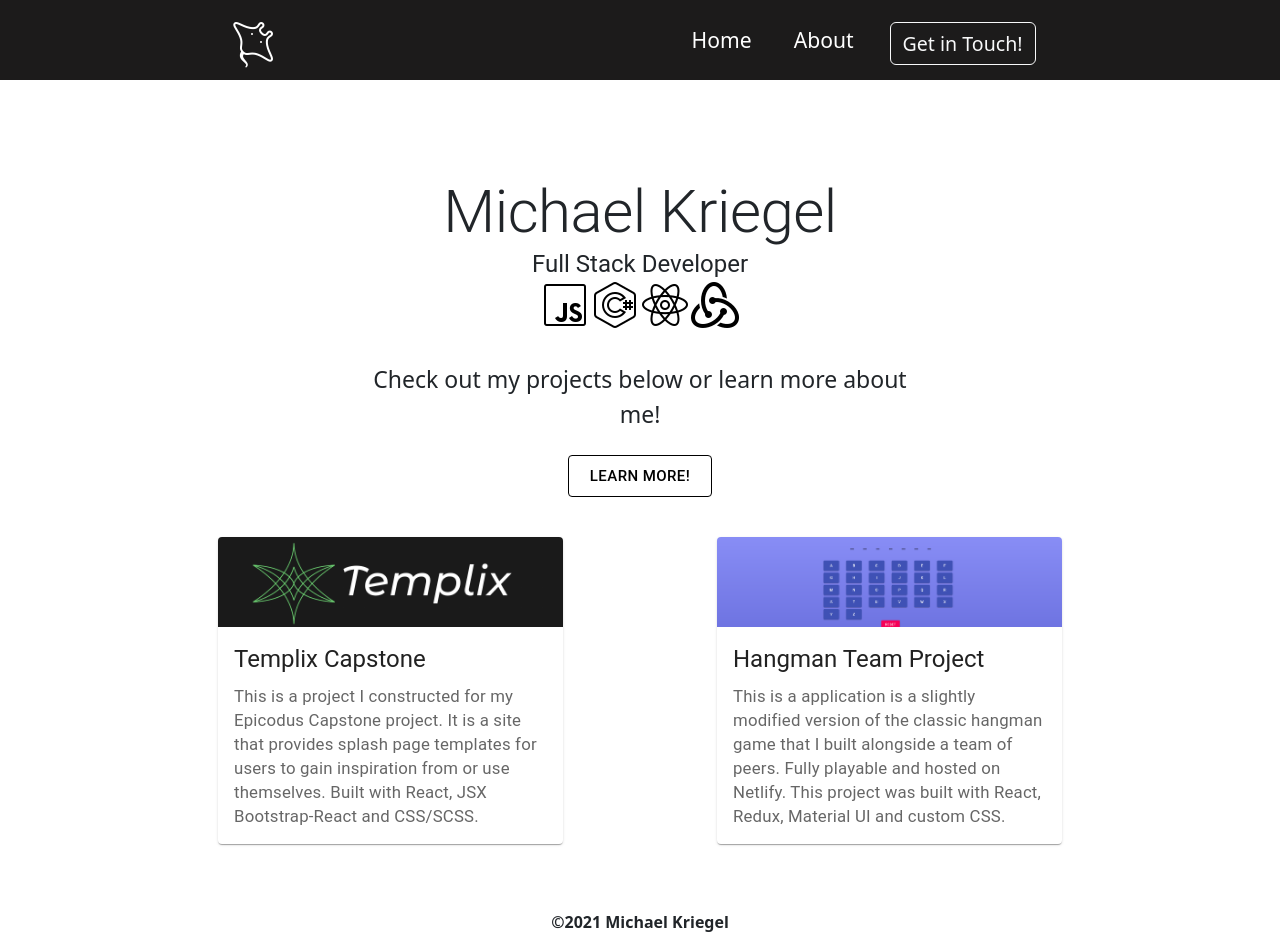
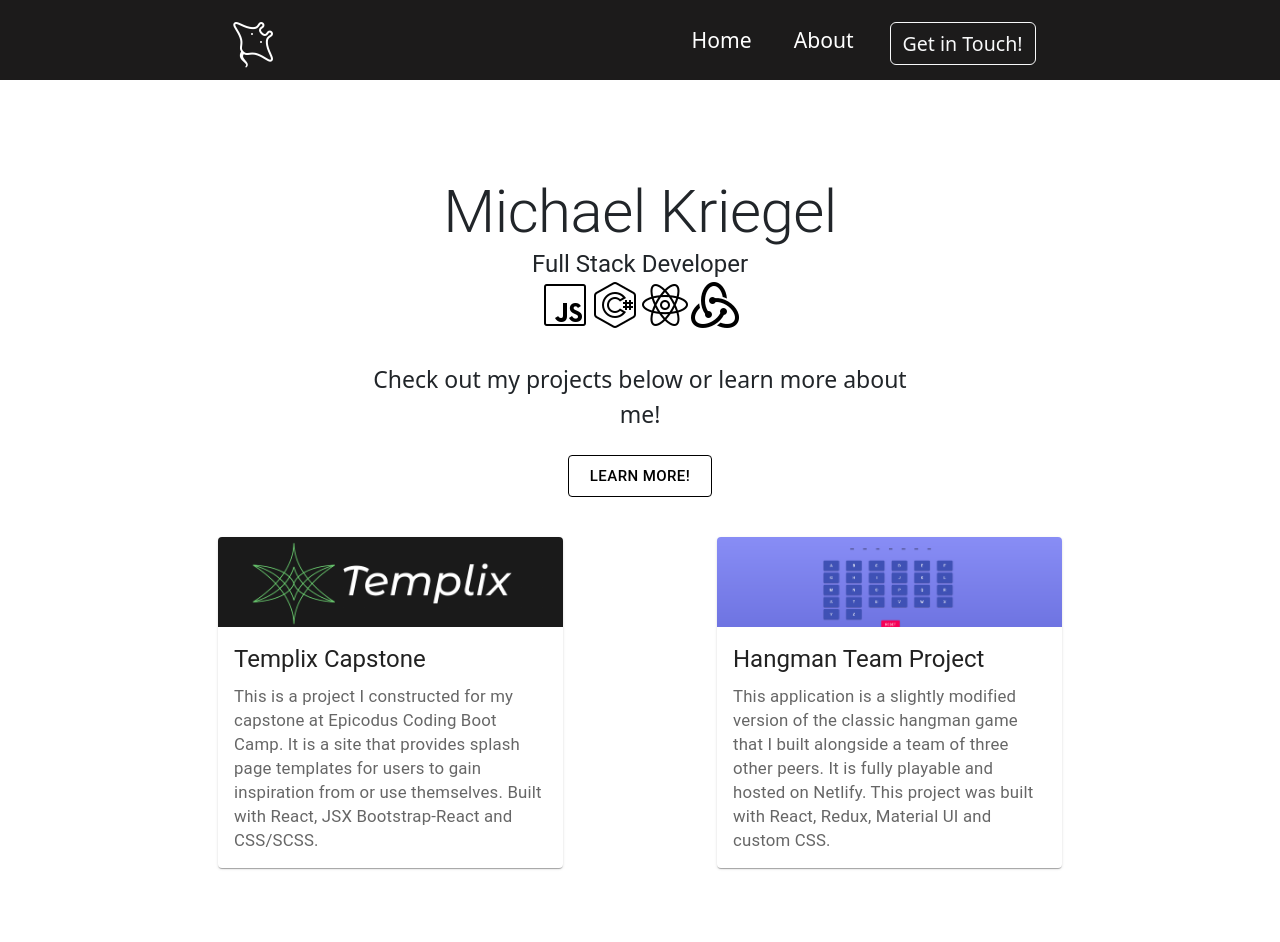
Before and after one commit to mikkrieg/portfolioUpgrade, a React (Create React App) app: page / in a window 1280 px wide. Shown: the top 942 px of the page. Built offline with nearby package versions, Linux system fonts and the light colour scheme.

Commit message:
Compress image, edit margins, add more text, fix errors

```diff
--- a/src/components/About.js
+++ b/src/components/About.js
@@ -3,7 +3,7 @@ import Container from '@mui/material/Container';
 import Typography from '@mui/material/Typography';
 import Divider from '@mui/material/Divider';
 import Grid from '@mui/material/Grid';
-import Michael from '../img/me.jpeg';
+import Michael from '../img/me-min.jpeg';
 import DesktopModal from './DesktopModal';
 import '../sass/components/about.scss';
 
@@ -25,7 +25,7 @@ const About = () => {
           md={6}
           sx={{
             width: '100%',
-            marginTop: {xs: 5, md: -4}
+            marginTop: {xs: 5, md: 1}
           }}
           >
             <img
@@ -49,7 +49,7 @@ const About = () => {
               fontSize: 18
             }}
             >
-              Thanks for taking some time to learn more about me! I am an aspiring Software Developer with a focus on Front-End Development. I am currently looking for work and volunteering with <span><a href='https://bitbybitcoding.org/'>Bit by Bit</a></span> an organization located in Portland, OR. Here I am building coding lessons for middle school aged children.
+              Thanks for taking some time to learn more about me! I am an aspiring Software Developer with a focus on Front-End Development. I am currently looking for work and volunteering with <span><a href='https://bitbybitcoding.org/'>Bit by Bit</a></span>, an organization located in Portland, OR. At Bit by Bit, I am building coding lessons for middle school aged children using JavaScript.
             </Typography>
             <Divider
             className='dividers'
@@ -68,7 +68,7 @@ const About = () => {
               fontSize: 18
             }}
             >
-              I studied at Portland Community College(PCC) and completed my Associates of Applied Science in Web Development and Design. I decided to continue my education in software development at Epicodus Coding Bootcamp. Over six months I learned about HTML/CSS, JavaScript, jQuery, C#/.NET, MVC, Entity Framework ORM, Jest testing, React, Redux, CSS frameworks, MySQL, Firebase, API's and coding best practices such as RESTful development and DRY code.
+              I studied at Portland Community College(PCC) and completed my Associates of Applied Science in Web Development and Design. I decided to continue my education in software development at Epicodus Coding Bootcamp. Over six months of intensive training, I learned about HTML/CSS, JavaScript, jQuery, C#/.NET, MVC, Entity Framework ORM, Jest testing, React, Redux, CSS frameworks, MySQL, Firebase, API's and coding best practices such as RESTful development and DRY code.
             </Typography>
             <Divider
             className='dividers'
@@ -86,10 +86,10 @@ const About = () => {
             sx={{
               textAlign: { xs: 'center', md: 'left'},
               fontSize: 18,
-              marginBottom: {xs: 'none', md: 20}
+              marginBottom: {xs: 'none', md: 10}
             }}
             >
-              After graduating Epicodus I worked as a Front-End intern at <span><a href='https://www.grantusfunding.com/'> Grant Us Funding</a>.</span> Here I worked with React and Redux to create a multi-step form that streamlined the process of adding new funding opportunities to their application.
+              After graduating Epicodus I worked as a Front-End intern at <span><a href='https://www.grantusfunding.com/'> Grant Us Funding</a>.</span> Here I worked with React and Redux to create a multi-step form that streamlined the process of adding new funding opportunities to their application. I was also tasked with creating Agile user stories, as well as assessing and fixing UI/UX issues.
             </Typography>
           </Grid>
         </Grid>
--- a/src/components/Footer.js
+++ b/src/components/Footer.js
@@ -21,7 +21,7 @@ const Footer = () => {
       <Grid
       item
       sx={{
-        marginTop: {md: 3}
+        marginTop: {md: 5}
       }}
       >
         <footer>&copy;2021 Michael Kriegel</footer>
@@ -29,7 +29,6 @@ const Footer = () => {
         item
         sx={{
           display: 'flex',
-
         }}
         >
           <a href='https://github.com/mikkrieg' className={classes.footerIcons}>
--- a/src/components/Home.js
+++ b/src/components/Home.js
@@ -53,7 +53,7 @@ const Home = () => {
           <Grid
           item
           xs={12}
-          sx={{ marginTop: {xs: 11, md: 12, xl: 15} }}
+          sx={{ marginTop: {xs: 11, md: 12, xl: 10} }}
           >
             <Typography variant='h2' align='center'>
               Michael Kriegel
--- a/src/components/projects/HangMan.js
+++ b/src/components/projects/HangMan.js
@@ -36,7 +36,7 @@ const HangMan = () => {
           data-aos='fade-up'
           sx={{
           maxWidth: 345,
-          marginBottom: {xs: 3, md: 4},
+          marginBottom: {xs: 3, md: '6%'},
           }}>
           <CardActionArea
             href='https://redux-hangman.netlify.app/'
@@ -66,7 +66,7 @@ const HangMan = () => {
                   }
                 }}
               >
-                This is a application is a slightly modified version of the classic hangman game that I built alongside a team of peers. Fully playable and hosted on Netlify. This project was built with React, Redux, Material UI and custom CSS.
+                This application is a slightly modified version of the classic hangman game that I built alongside a team of three other peers. It is fully playable and hosted on Netlify. This project was built with React, Redux, Material UI and custom CSS.
               </Typography>
             </CardContent>
           </CardActionArea>
--- a/src/components/projects/Templix.js
+++ b/src/components/projects/Templix.js
@@ -35,7 +35,7 @@ const Templix = () => {
         data-aos='fade-up'
         sx={{
           maxWidth: 345,
-          marginBottom: {xs: 3, md: 4},
+          marginBottom: {xs: 3, md: '6%'},
           }}>
           <CardActionArea
             href='https://templix.netlify.app/'
@@ -61,7 +61,7 @@ const Templix = () => {
                 color="text.secondary"
                 sx={{ fontSize: { md: '1.05em'}}}
               >
-                This is a project I constructed for my Epicodus Capstone project. It is a site that provides splash page templates for users to gain inspiration from or use themselves. Built with React, JSX Bootstrap-React and CSS/SCSS.
+                This is a project I constructed for my capstone at Epicodus Coding Boot Camp. It is a site that provides splash page templates for users to gain inspiration from or use themselves. Built with React, JSX Bootstrap-React and CSS/SCSS.
               </Typography>
             </CardContent>
           </CardActionArea>
```
Also changed, not shown: src/img/me-min.jpeg (added).
